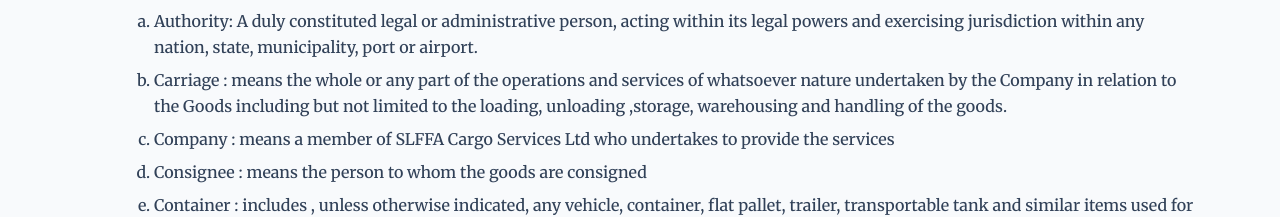
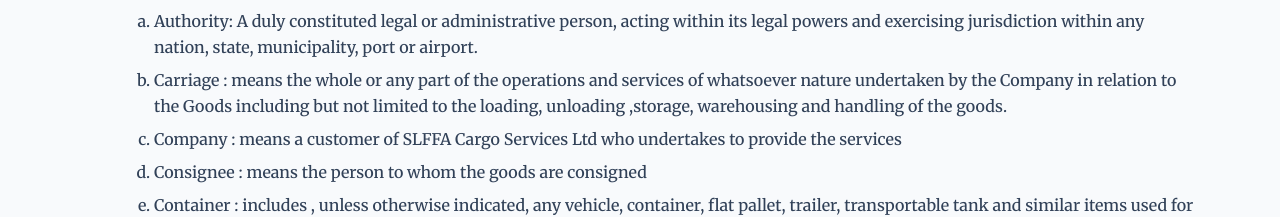
Before and after one commit to roshelchanuka/slffa-landing, a Next.js app: page /tools in a window 1280 px wide. Shown: the part 1320-1537 px from the top of the page. Built offline with nearby package versions, Linux system fonts and the light colour scheme; a web font is replaced by a local one.

Commit message:
Update definition of 'Company' in TradingConditions component for accuracy

```diff
--- a/src/components/tools/TradingConditions.jsx
+++ b/src/components/tools/TradingConditions.jsx
@@ -59,7 +59,7 @@
             <ol type="A" className="sub-list">
               <li>Authority: A duly constituted legal or administrative person, acting within its legal powers and exercising jurisdiction within any nation, state, municipality, port or airport.</li>
               <li>Carriage : means the whole or any part of the operations and services of whatsoever nature undertaken by the Company in relation to the Goods including but not limited to the loading, unloading ,storage, warehousing and handling of the goods.</li>
-              <li>Company : means a member of SLFFA Cargo Services Ltd who undertakes to provide the services</li>
+              <li>Company : means a customer of SLFFA Cargo Services Ltd who undertakes to provide the services</li>
               <li>Consignee : means the person to whom the goods are consigned</li>
               <li>Container : includes , unless otherwise indicated, any vehicle, container, flat pallet, trailer, transportable tank and similar items used for the consolidation of goods as well as mobile plant and timber packages.</li>
               <li>Customer : means any person, whether themselves an agent or a principal. At whose request or on whose behalf the Company undertakes any business or provides advice, information or services</li>
```
